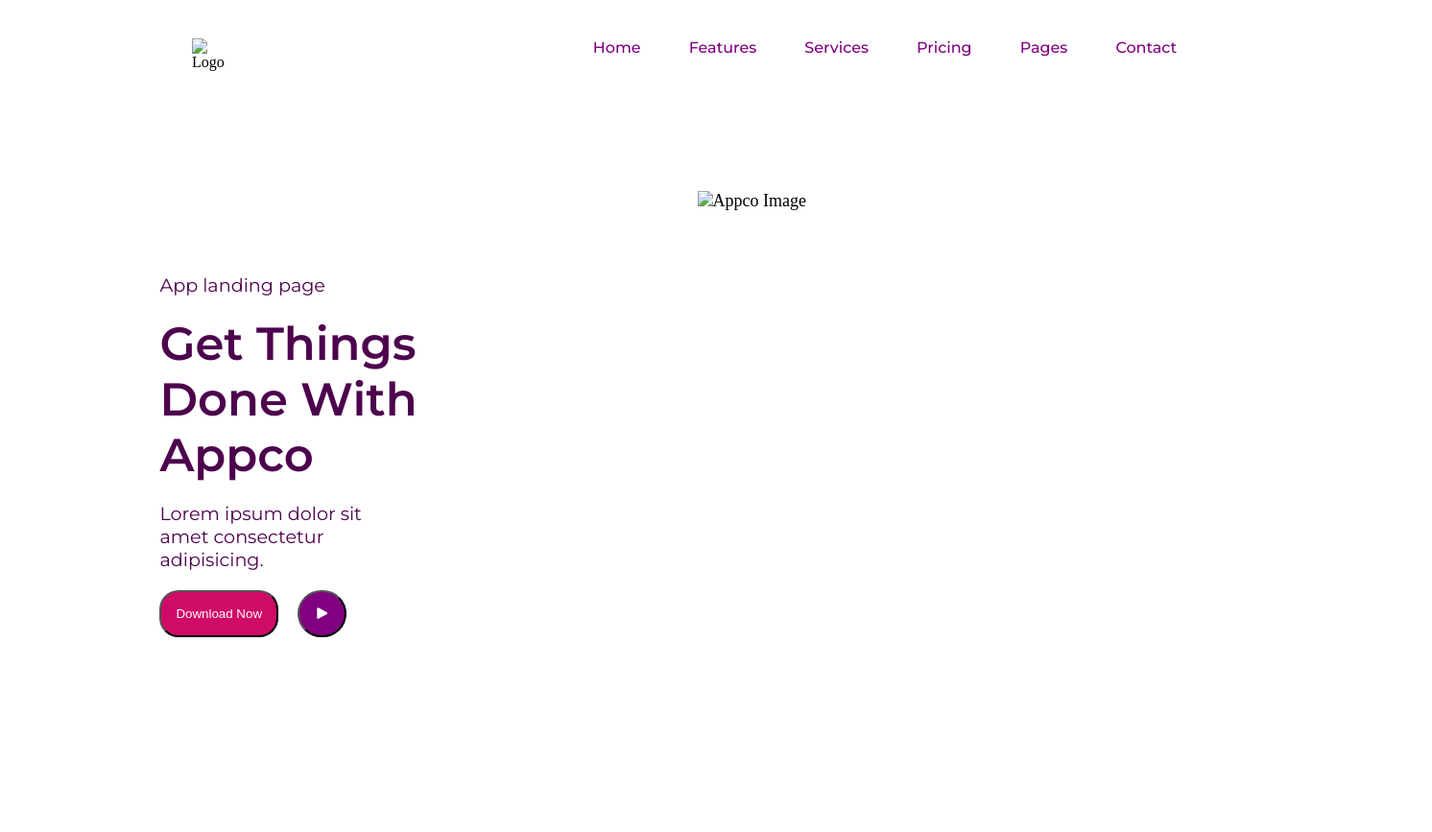
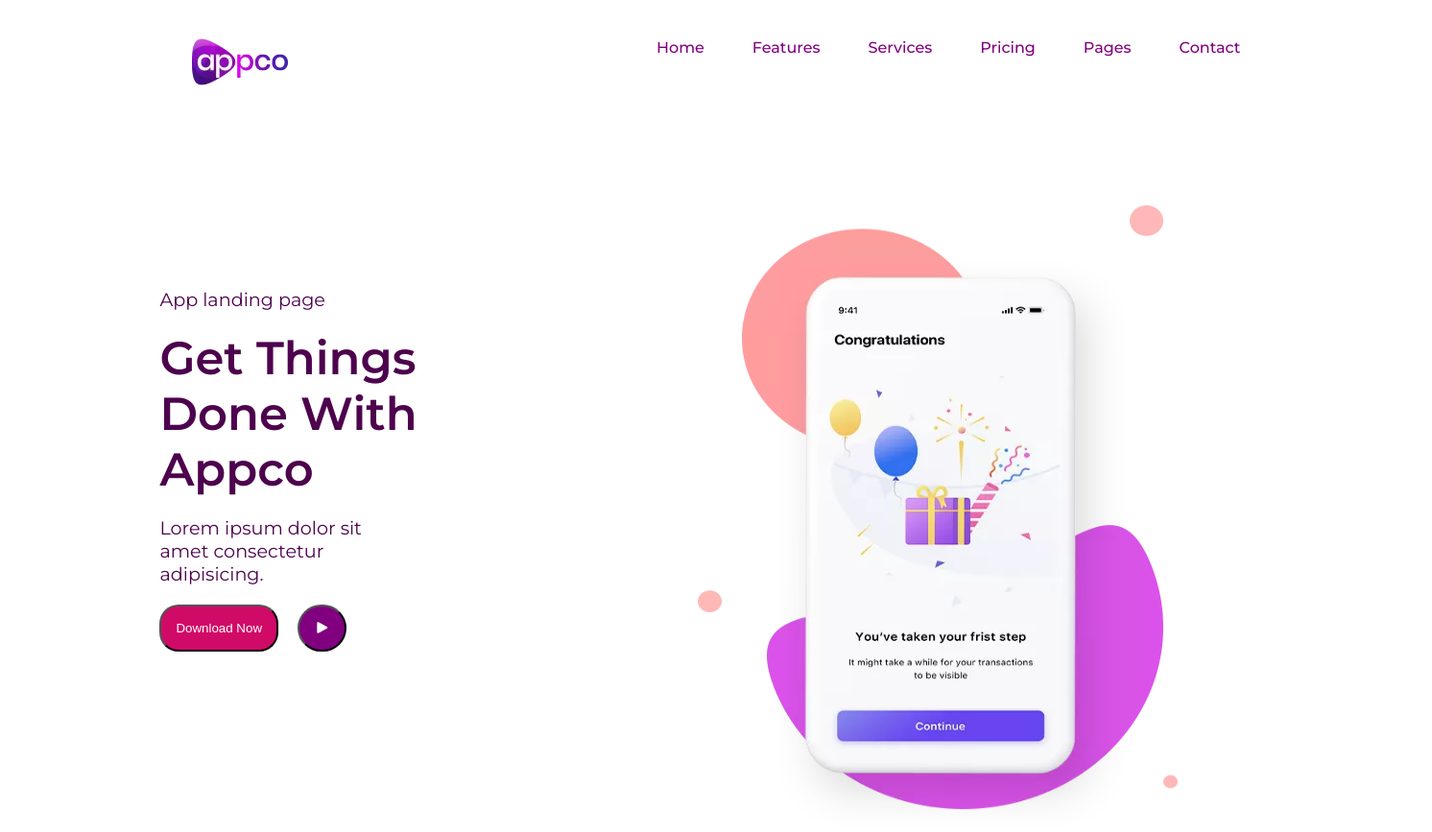
Before and after one commit to OmarAhmed007/Appco, a plain HTML site: page index.html in a window 1280 px wide. Shown: the top 867 px of the page at 96% size, 1492 px wide, since content can reach past the window. Drawn offline with Linux system fonts and the light colour scheme; the site is published under a folder, as on GitHub Pages, so addresses that start at the root find nothing.

Commit message:
Update index.html

```diff
--- a/index.html
+++ b/index.html
@@ -12,7 +12,7 @@
 </head>
 <body>
     <header>
-        <img src="/logo.png" alt="Logo" class="logo">
+        <img src="./logo.png" alt="Logo" class="logo">
         <nav>
             <ul>
                 <li><a href="#">Home</a></li>
@@ -36,13 +36,13 @@
             </div>
         </div>
         <div class="about-image">
-            <img src="/phone.webp" alt="Appco Image" height="650" width="500">
+            <img src="./phone.webp" alt="Appco Image" height="650" width="500">
         </div>
     </section>
 
 
     <section class="features" id="features">
-        <img src="/statics.webp" alt="Features Image" class="features-image" height="600 " width="490">
+        <img src="./statics.webp" alt="Features Image" class="features-image" height="600 " width="490">
 
 
         <!--make the items in div insted of list and make the icons before the whole text-->
```
